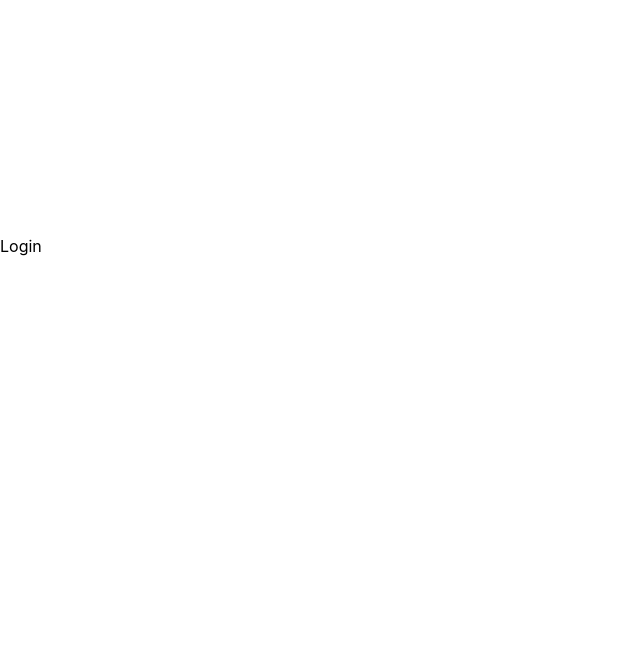
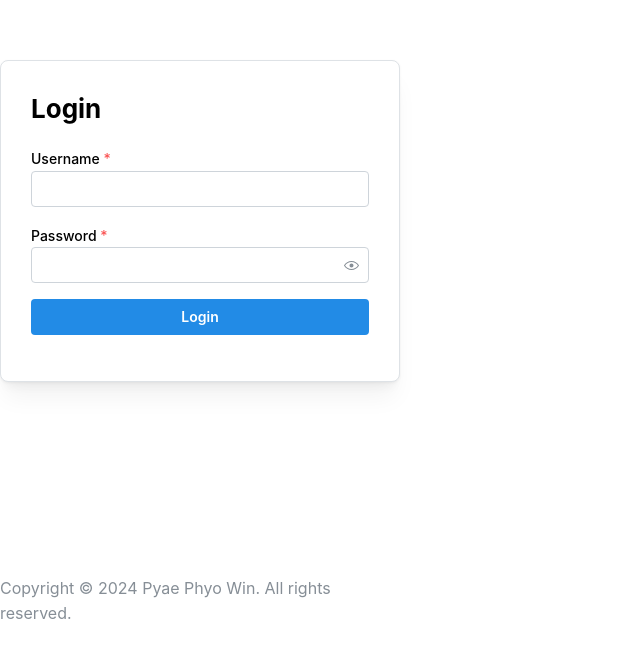
Before and after one commit to pyaephyowinn/filmer-dashboard, a React (Vite) app: page /login in a window 1280 px wide. Shown: the part 154-800 px from the top of the page, without its empty margins (0-640 px from the left). Built offline with nearby package versions, Linux system fonts and the light colour scheme.

Commit message:
add login ui

```diff
--- a/src/pages/auth/Login.tsx
+++ b/src/pages/auth/Login.tsx
@@ -1,4 +1,42 @@
+import {
+  Button,
+  Center,
+  Paper,
+  PasswordInput,
+  Text,
+  TextInput,
+  Title,
+} from '@mantine/core';
+
 const Login = () => {
-  return <div>Login</div>;
+  return (
+    <Center h='100vh'>
+      <Paper
+        withBorder
+        p={30}
+        py={30}
+        mb={50}
+        miw={400}
+        radius='md'
+        shadow='md'
+        component='form'
+      >
+        <Title order={1} size='h2' mb='lg'>
+          Login
+        </Title>
+        <TextInput withAsterisk label='Username' />
+        <PasswordInput withAsterisk my='md' label='Password' />
+
+        <Button fullWidth loading={false} my='md' type='submit'>
+          Login
+        </Button>
+      </Paper>
+
+      <Text c='dimmed' style={{ position: 'absolute', bottom: 20 }}>
+        Copyright © {new Date().getFullYear()} Pyae Phyo Win. All rights
+        reserved.
+      </Text>
+    </Center>
+  );
 };
 export default Login;
```
Also changed, not shown: 1 other file (tests, documents, lock files or other folders).
